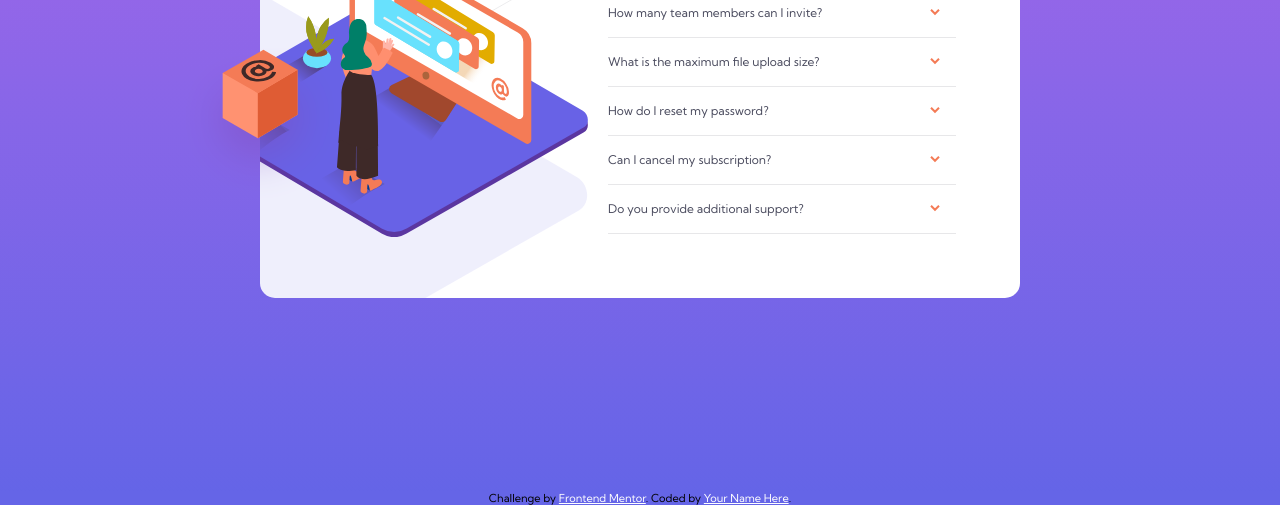
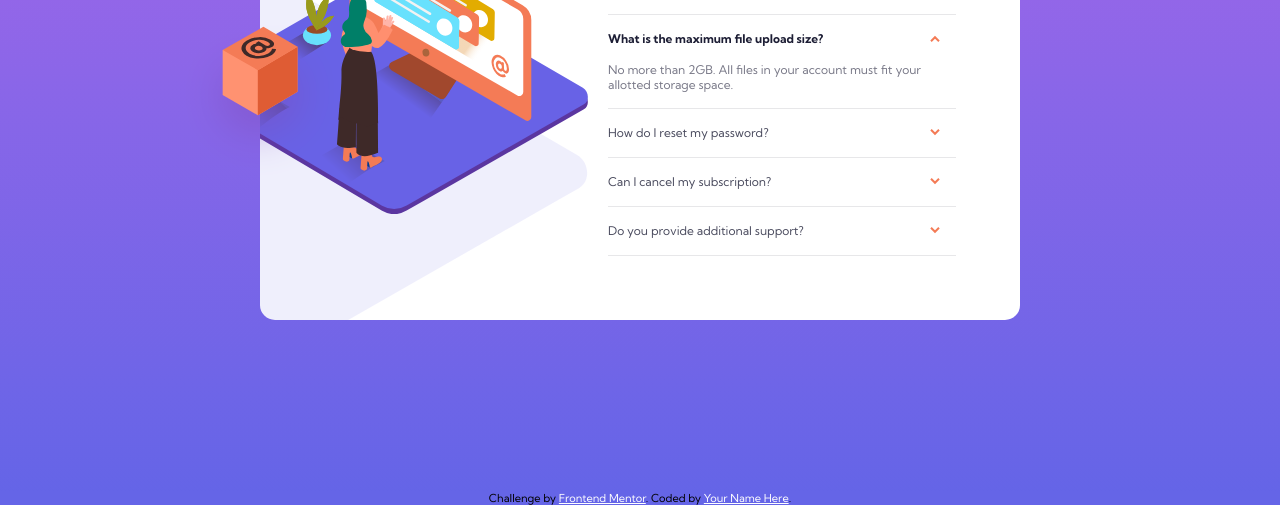
Before and after one commit to sef1210/faq-accordion-card, a plain HTML site: page index.html in a window 1280 px wide. Shown: the part 309-814 px from the top of the page. Drawn offline with Linux system fonts and the light colour scheme.

Commit message:
Update index.html

```diff
--- a/index.html
+++ b/index.html
@@ -34,10 +34,10 @@
           </div>
           <p>You can invite up to 2 additional users on the Free plan. There is no limit on team members for the Premium plan.</p>
         </div>
-        <div class="faq-container">
+        <div class="faq-container active-faq">
           <div class="question-container">
-            <p class="question">What is the maximum file upload size?</p>
-            <img src="./images/icon-arrow-down.svg" alt="icon-arrow-down" class="btn">
+            <p class="question active-q">What is the maximum file upload size?</p>
+            <img src="./images/icon-arrow-down.svg" alt="icon-arrow-down" class="btn active-btn">
           </div>
           <p>No more than 2GB. All files in your account must fit your allotted storage space.</p>
         </div>
```
